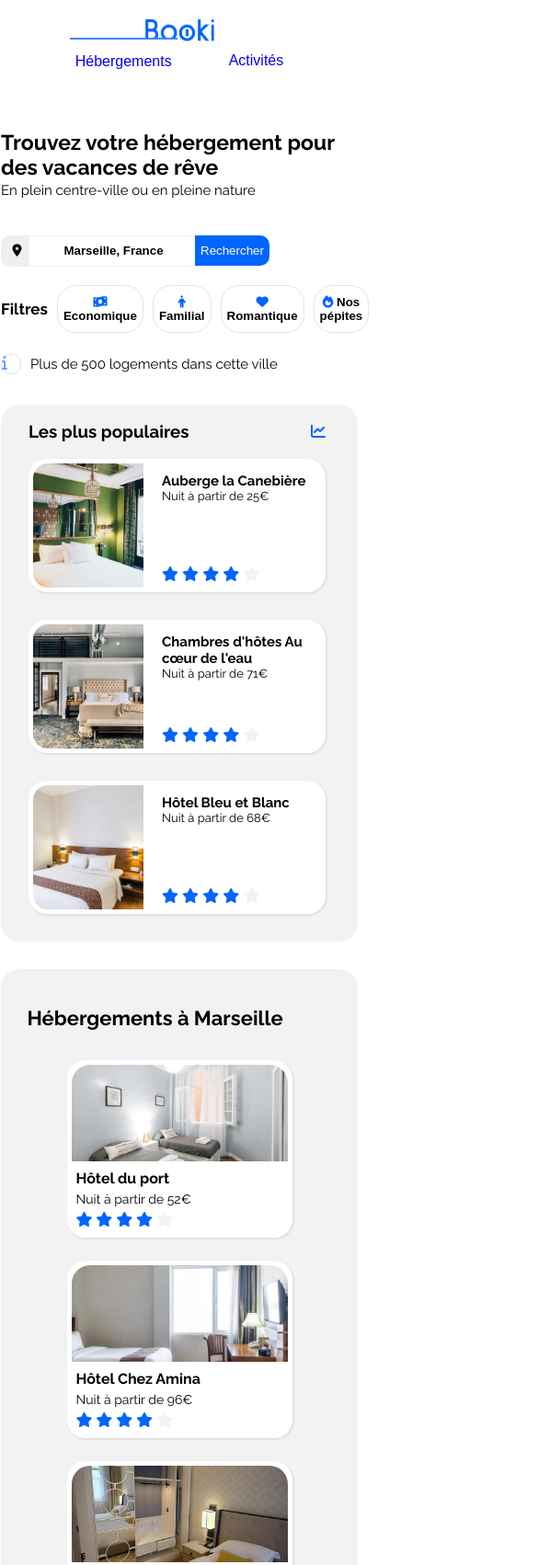
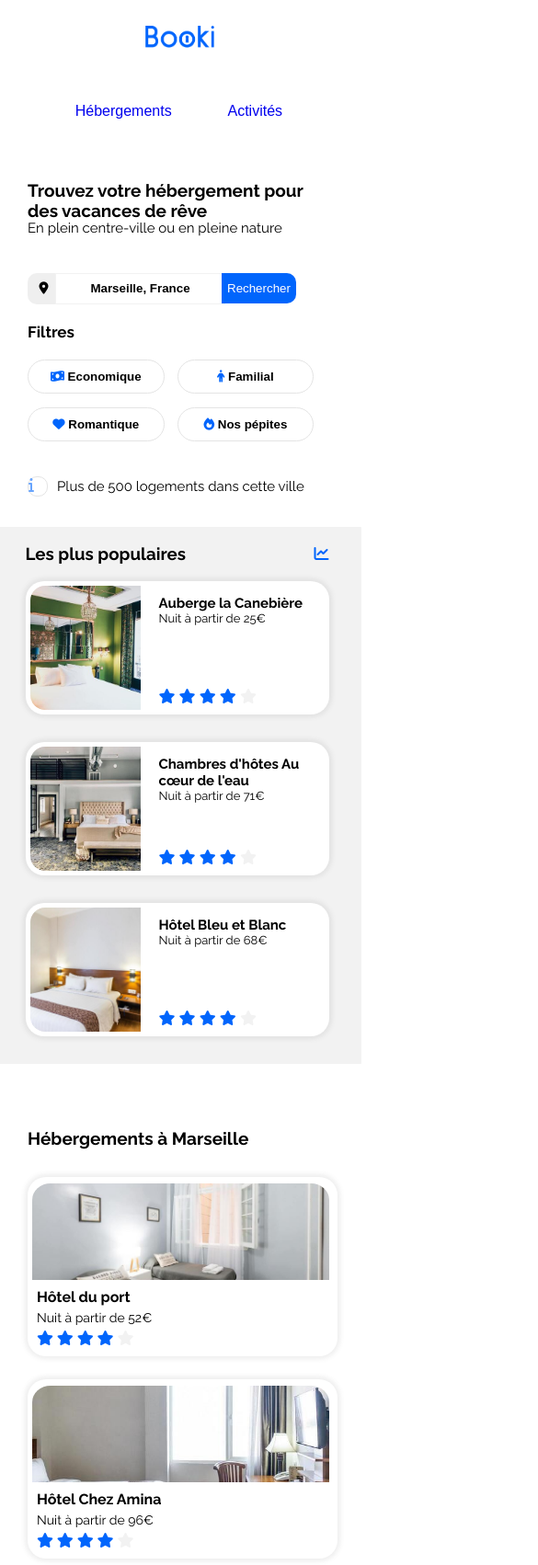
Before and after one commit to jodinotnice/OC-Project-2, a plain HTML site: page index.html in a window 390 px wide. Shown: the top 1702 px of the page at 92% size, 585 px wide, since content can reach past the window. Drawn offline with Linux system fonts and the light colour scheme.

Commit message:
mise en forme de la version mobile

```diff
--- a/Styles/booki-main-styles.css
+++ b/Styles/booki-main-styles.css
@@ -189,6 +189,60 @@ body {
   font-size: 15px;
 }
 
+@media (min-width: 320px) and (max-width: 768px )  {
+
+  .body {
+    margin: 0;
+  }
+
+  .header-flex {
+    display: flex;
+    flex-direction: column;
+    align-items: center;
+    justify-content: space-between;
+  }
+
+  .menu-hebergement{
+    margin-top: 40px;
+    border-bottom-color: rgba(55,134,253,255);
+    border-top: none;
+    width: 48%;
+  }
+
+  .menu-activites {
+    margin-top: 40px;
+    border-bottom-color: black;
+    border-top: none;
+    width: 48%;
+  }
+
+  .text-header {
+    font-weight: bold;
+    margin-top: 50px;
+    font-size: 19px;
+  }
+
+  .filtres-flex {
+    display: flex;
+    margin-top: 20px;
+    flex-direction: column;
+    align-items: start;
+  }
+
+  .text-filtre-header {
+    font-weight: bold;
+    font-size: 17px;
+    margin-right: 10px;
+    margin-bottom: 20px;
+  }
+
+  .filtres-header {
+    width: 45%;
+    flex-wrap: nowrap;
+    margin-bottom: 15px;
+  }
+}
+
 .main-flexbox{
   display: flex;
   gap: 30px;
@@ -207,7 +261,7 @@ body {
 }
 
 .h1-hebergements {
-  font-size: 22px;
+  font-size: 19px;
   margin-top: 30px;
 
 }
@@ -221,19 +275,19 @@ body {
 
 .white-box {
   background-color: white;
-  width: 235px;
+  width: 30%;
   padding-left: 5px;
   padding-right: 5px;
   padding-top: 5px;
   padding-bottom: 5px;
   border-radius: 20px;
-  box-shadow: 1px 1px 1px 1px rgba(87, 87, 87, 0.1);
+  box-shadow: 0px 0px 5px 3px rgba(87, 87, 87, 0.1);
   margin-top: 15px;
 }
 
 
 .img-hebergements {
-  width: 235px;
+  width: 99%;
   height: 105px;
   border-top-left-radius: 20px;
   border-top-right-radius: 20px;
@@ -266,7 +320,7 @@ body {
     margin: auto;
   }
   .white-box {
-    flex-basis: 33%;
+    width: 29%;
   }
 
 }
@@ -288,6 +342,43 @@ body {
   .align-sous-text-hebergement {
     font-size: 12px;
   }
+}
+
+@media (min-width: 320px) and (max-width: 768px )  {
+
+  .main-flexbox {
+    display: flex;
+    flex-direction:column-reverse;
+    align-items: center;
+  }
+
+  .container {
+    margin-left: 0;
+  }
+
+  .h1-hebergements {
+    margin-left: 0;
+  }
+  .gray-box {
+    background-color: white;
+    width: 100%;
+  }
+
+  .white-box-flex {
+    display: flex;
+    flex-direction: column;
+    row-gap:10px;
+  }
+
+  .white-box {
+    width: 99%;
+    height: 98%;
+  }
+
+  .img-hebergements {
+    width: 99%;
+    padding-top: 2px;
+   }
 }
 
 .second-gray-box {
@@ -314,7 +405,7 @@ body {
   padding-bottom: 5px;
   border-radius: 20px;
   margin-bottom: 30px;
-  box-shadow: 1px 1px 1px 1px rgba(87, 87, 87, 0.1);
+  box-shadow: 0px 0px 5px 3px rgba(87, 87, 87, 0.1);
   position: relative;
 }
 
@@ -379,34 +470,27 @@ body {
   }
 }
 
-@media (min-width: 320px) and (max-width: 768px )  {
-  body {
-    margin: 1px;
-  }
-
-  .header-flex {
-    display: flex;
-    flex-direction: column;
-    align-items: center;
-  }
-
-  .main-flexbox {
-    display: flex;
-    flex-direction:column-reverse;
+@media (min-width: 320px) and (max-width: 768px ) {
+  .second-gray-box {
+    border-radius: 1px;
+    width: 100%;
   }
 }
 
+
 .text-activ-font {
-  margin-left: 50px;
+  margin-left: 4%;
   font-size: 22px;
   margin-top: 50px;
   margin-bottom: 30px;
 }
+
 .activites-flex {
   display: flex;
   justify-content: center;
   gap: 35px;
 }
+
 .third-white-box {
 width: 300px;
 height: 450px;
@@ -447,10 +531,38 @@ box-shadow: 3px 3px 3px 4px rgba(87, 87, 87, 0.05);
   }
 }
 
+@media (min-width: 320px) and (max-width: 768px )  {
+
+  .activites-flex {
+    display: flex;
+    flex-direction: column;
+    gap: 35px;
+  }
+
+  .text-activ-font {
+    margin-left:0;
+  }
+
+  .third-white-box {
+    height: 90%;
+    width: 98%;
+    padding-bottom: 10px;
+  }
+
+  .img-activites {
+    height: 200px;
+    width: 100%;
+  }
+
+  .pop-text-activ-font {
+    font-size: 14px;
+    margin-left: 5%;
+  }
+}
+
 .footer-flexbox {
   display: flex;
   justify-content: space-evenly;
-  margin-right: 30px;
   margin-top: 70px;
 }
 
@@ -458,7 +570,6 @@ box-shadow: 3px 3px 3px 4px rgba(87, 87, 87, 0.05);
   background-color: #f2f2f2;
   display: flex;
   justify-content: space-evenly;
-  width: 100%;
 }
 
 .title-footer {
@@ -481,3 +592,19 @@ box-shadow: 3px 3px 3px 4px rgba(87, 87, 87, 0.05);
     width: 100%;
   }
 }
+
+@media (min-width: 320px) and (max-width: 768px ) {
+
+  .footer-flexbox {
+    display: flex;
+    margin-right: 0;
+  }
+
+  .footer-gray-box {
+    display: flex;
+    flex-direction: column;
+    width: 100%;
+
+}
+
+}
--- a/index.html
+++ b/index.html
@@ -51,6 +51,7 @@
           <article class="text-filtre-header">
             Filtres
           </article>
+        <div>
           <button class="filtres-header">
             <i class="fa-solid fa-money-bill-wave"></i> Economique</button>
           <button class="filtres-header">
@@ -59,6 +60,7 @@
             <i class="fa-solid fa-heart"></i> Romantique</button>
           <button class="filtres-header">
             <i class="fa-solid fa-fire"></i> Nos pépites</button>
+        </div>
       </article>
       <article class="last-box-header">
         <i class="fa-solid fa-info"></i>
```
Lines whose indentation alone changed are shown as unchanged.
